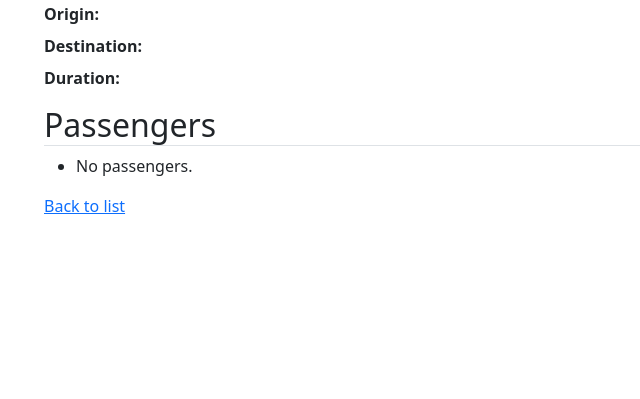
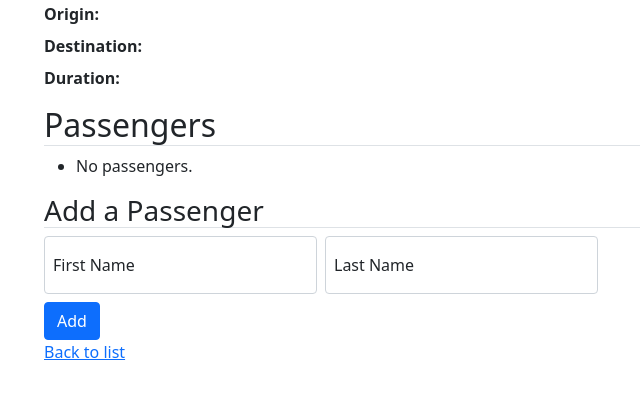
Before and after one commit to dbarrerap/cs50_django_airline, a Django app: template airline/flights/templates/flights/details.html in a window 1280 px wide. Shown: the part 152-551 px from the top of the page, without its empty margins (38-678 px from the left). Run offline with Django 3.2, Linux system fonts and the light colour scheme; the template is opened without the code that fills it, so the values that code supplies are empty.

Commit message:
Add Booking feature

```diff
--- a/airline/flights/templates/flights/details.html
+++ b/airline/flights/templates/flights/details.html
@@ -21,5 +21,21 @@
     <li>No passengers.</li>
     {% endfor %}
 </ul>
+
+<h3 class="border-bottom">Add a Passenger</h3>
+<form action="{% url 'book' flight.id %}" method="post">
+    {% csrf_token %}
+    <div class="row g-2 mb-2">
+        <div class="form-floating col-3">
+            <input type="text" name="passenger_first" id="txt_passenger_first" class="form-control" placeholder="Passenger">
+            <label for="txt_passenger_first">First Name</label>
+        </div>
+        <div class="form-floating col-3">
+            <input type="text" name="passenger_last" id="txt_passenger_last" class="form-control" placeholder="Passenger">
+            <label for="txt_passenger_last">Last Name</label>
+        </div>
+    </div>
+    <button type="submit" class="btn btn-primary">Add</button>
+</form>
 <a href="{% url 'index' %}">Back to list</a>
 {% endblock %}
--- a/airline/flights/urls.py
+++ b/airline/flights/urls.py
@@ -4,4 +4,5 @@ from . import views
 urlpatterns = [
     path('', views.index, name='index'),
     path('details/<int:flight_id>', views.flight, name='details'),
+    path('book/<int:flight_id>', views.book, name='book'),
 ]
```
Also changed, not shown: airline/flights/views.py (+12 -1 lines).
